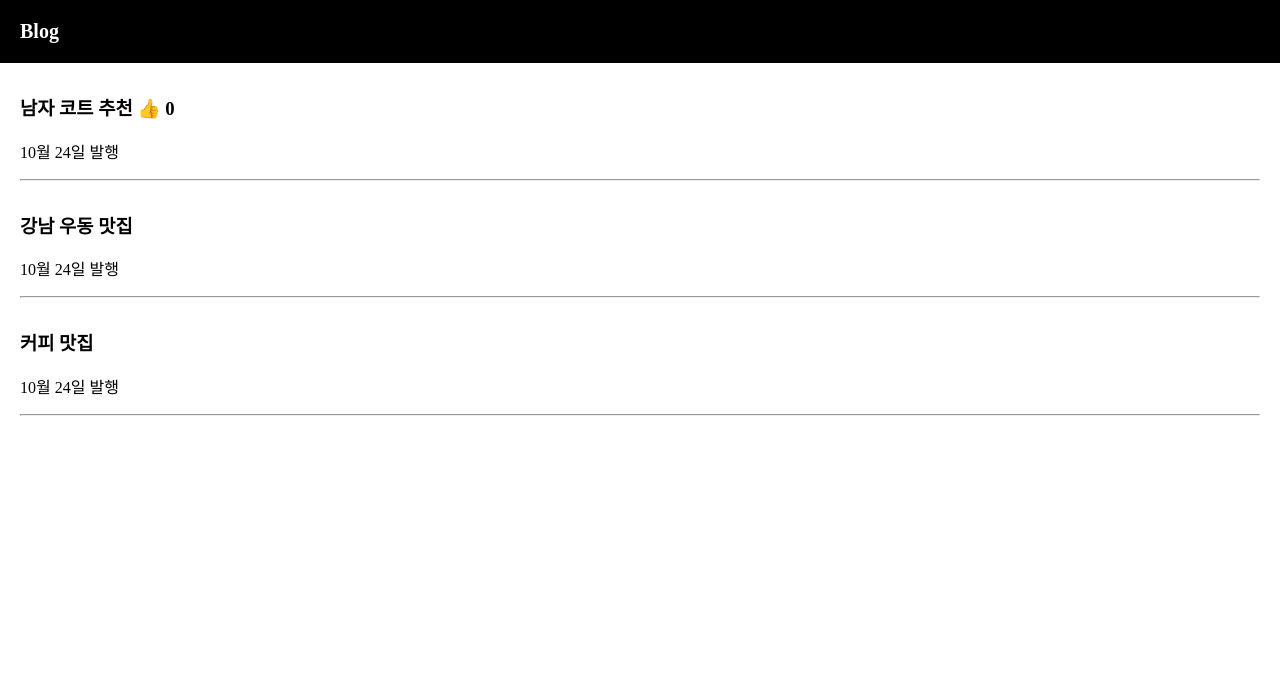
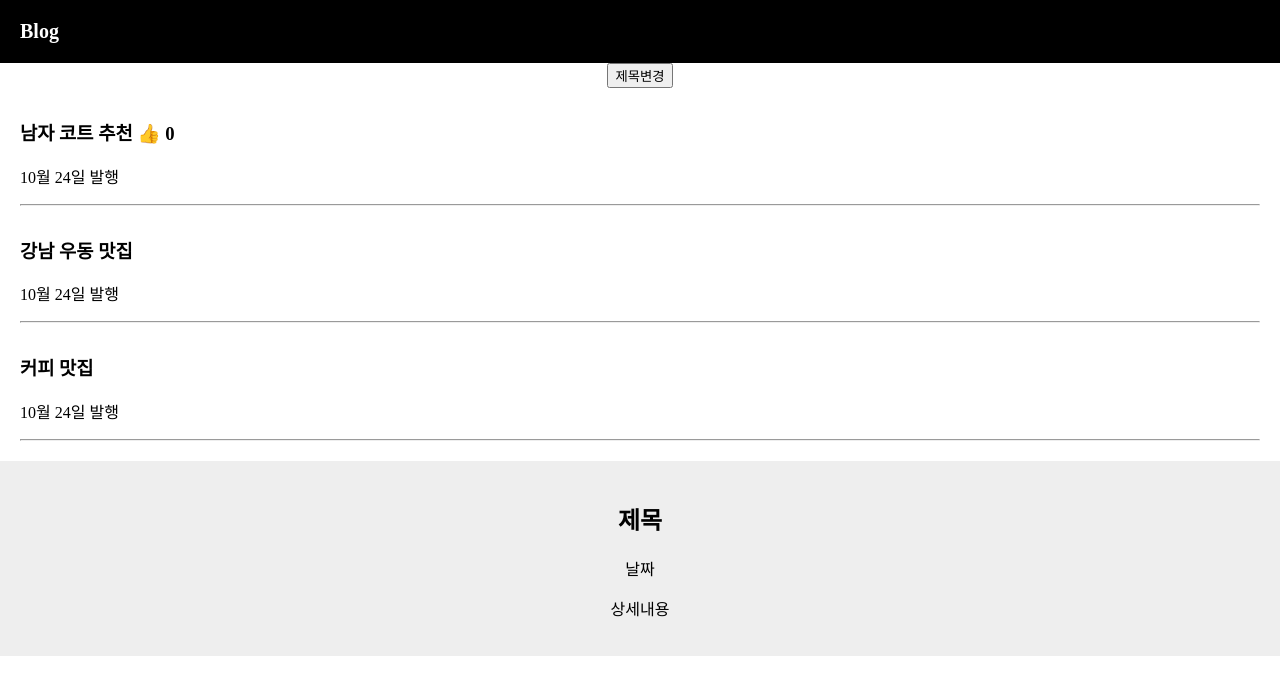
Before and after one commit to rudgus327/moz-todo-react, a React (Create React App) app: page / in a window 1280 px wide. Shown: the top 694 px of the page. Built offline with nearby package versions, Linux system fonts and the light colour scheme.

Commit message:
블로그 만들기 완강

```diff
--- a/package.json
+++ b/package.json
@@ -8,6 +8,7 @@
     "@testing-library/user-event": "^13.5.0",
     "react": "^18.2.0",
     "react-dom": "^18.2.0",
+    "react-router-dom": "^6.17.0",
     "react-scripts": "5.0.1",
     "web-vitals": "^2.1.4"
   },
--- a/src/App.css
+++ b/src/App.css
@@ -21,6 +21,12 @@ body{
   text-align: left;
   padding-left: 20px;
   padding-right: 20px;
+}
+
+.modal{
+  margin-top: 20px;
+  padding: 20px;
+  background: #eee;
 }
 
 .App-logo {
--- a/src/App.js
+++ b/src/App.js
@@ -1,6 +1,8 @@
 //import logo from './logo.svg';
 /*eslint-disable*/
 import React,{useState} from 'react';
+import { BrowserRouter, Routes, Route } from 'react-router-dom';
+import Header from './Header';
 import './App.css';
 
 function App() {
@@ -8,11 +10,17 @@ function App() {
   let [title,titleChangeTo] = useState(["남자 코트 추천","강남 우동 맛집","커피 맛집"]);
   let[like,likeChangeTo] = useState(0);
   let post ='강남 고기 맛집';
+  function titleChange(){
+    var newArray = [...title];
+    newArray[0] = "여자 코트 추천";
+    titleChangeTo(newArray);
+  }
   return (
     <div className="App">
       <div className="black-nav">
         <div>Blog</div>
       </div>
+      <button onClick={titleChange}>제목변경</button>
       <div className="list">
         <h3>{ title[0] } <span onClick={()=>{ likeChangeTo(like+1) }}>👍</span> {like} </h3>
         <p>10월 24일 발행</p>
@@ -28,8 +36,19 @@ function App() {
         <p>10월 24일 발행</p>
         <hr/>
       </div>
+
+      <Modal></Modal>
     </div>
   );
 }
 
+function Modal(){
+  return(
+    <div className='modal'>
+      <h2>제목</h2>
+      <p>날짜</p>
+      <p>상세내용</p>
+    </div>
+  );
+}
 export default App;
--- /dev/null
+++ b/src/Header.js
@@ -0,0 +1,11 @@
+import React from 'react';
+
+function Header(props) {
+    return (
+		<div>
+			<h1>헤더입니다.</h1>
+		</div>
+    );
+}
+
+export default Header;
```
Also changed, not shown: 1 other file (tests, documents, lock files or other folders).
